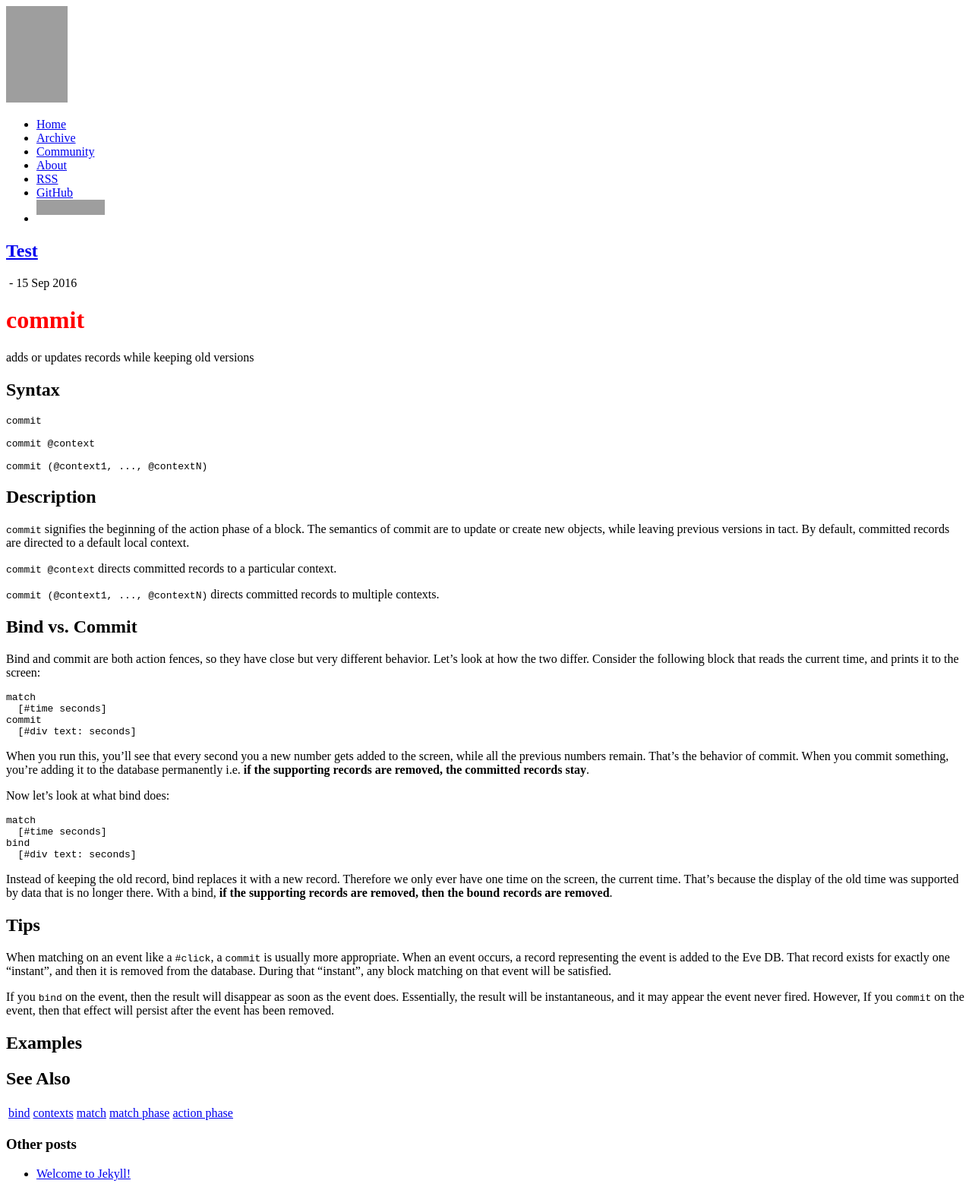
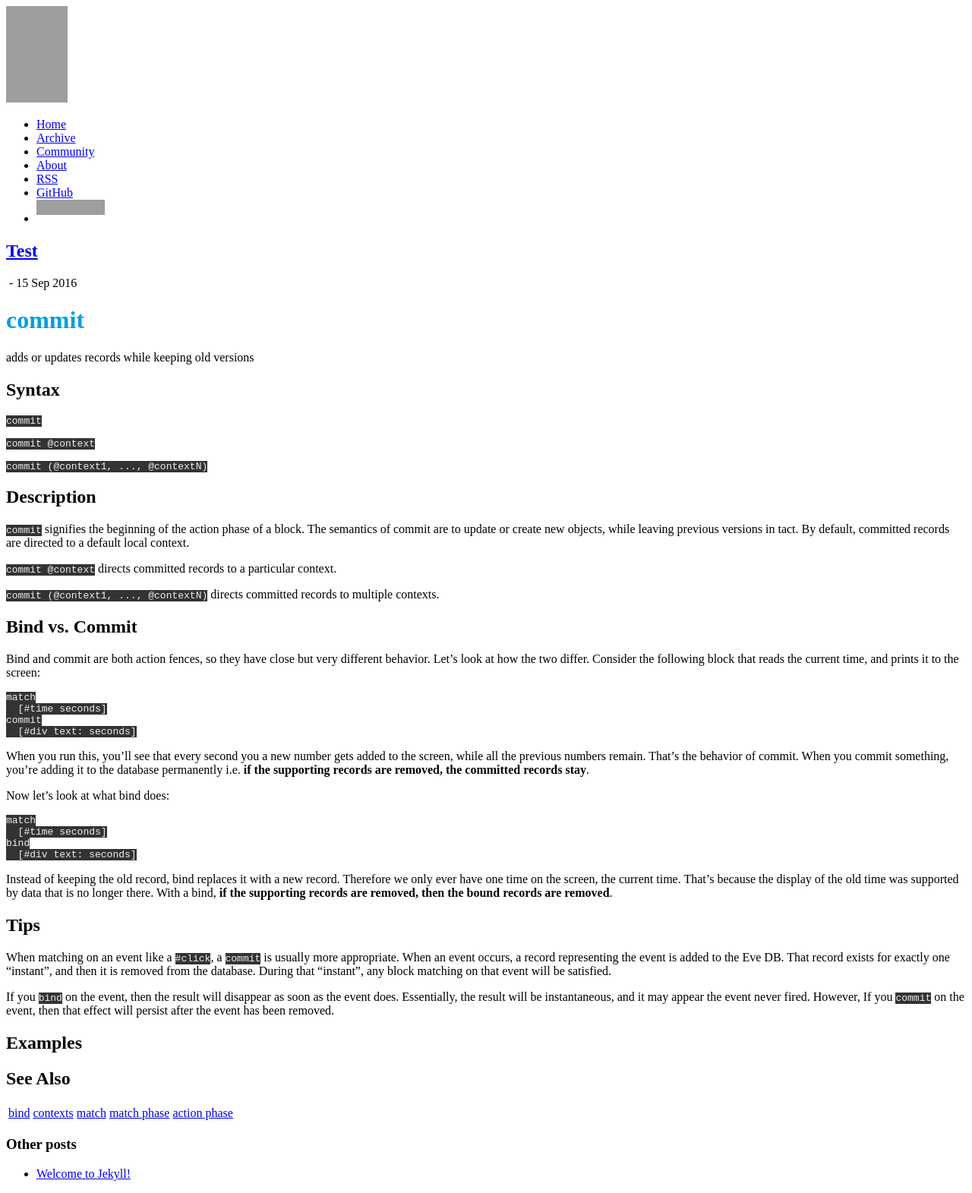
Before and after one commit to witheve/docs, a Jekyll site: the page built from index.html, in a window 1280 px wide. Shown: the whole page at 76% size. Built offline with Jekyll 4.4.1, drawn with Linux system fonts in a browser that asks for light colours; grey boxes are pictures that could not be loaded.

Commit message:
play with color

```diff
--- a/css/blog.css
+++ b/css/blog.css
@@ -1 +1,2 @@
-h1 { color: #FF0000; }
+h1 { color: rgb(0,158,224); }
+code { color: #EFEFEF; background-color: #333; }
```
